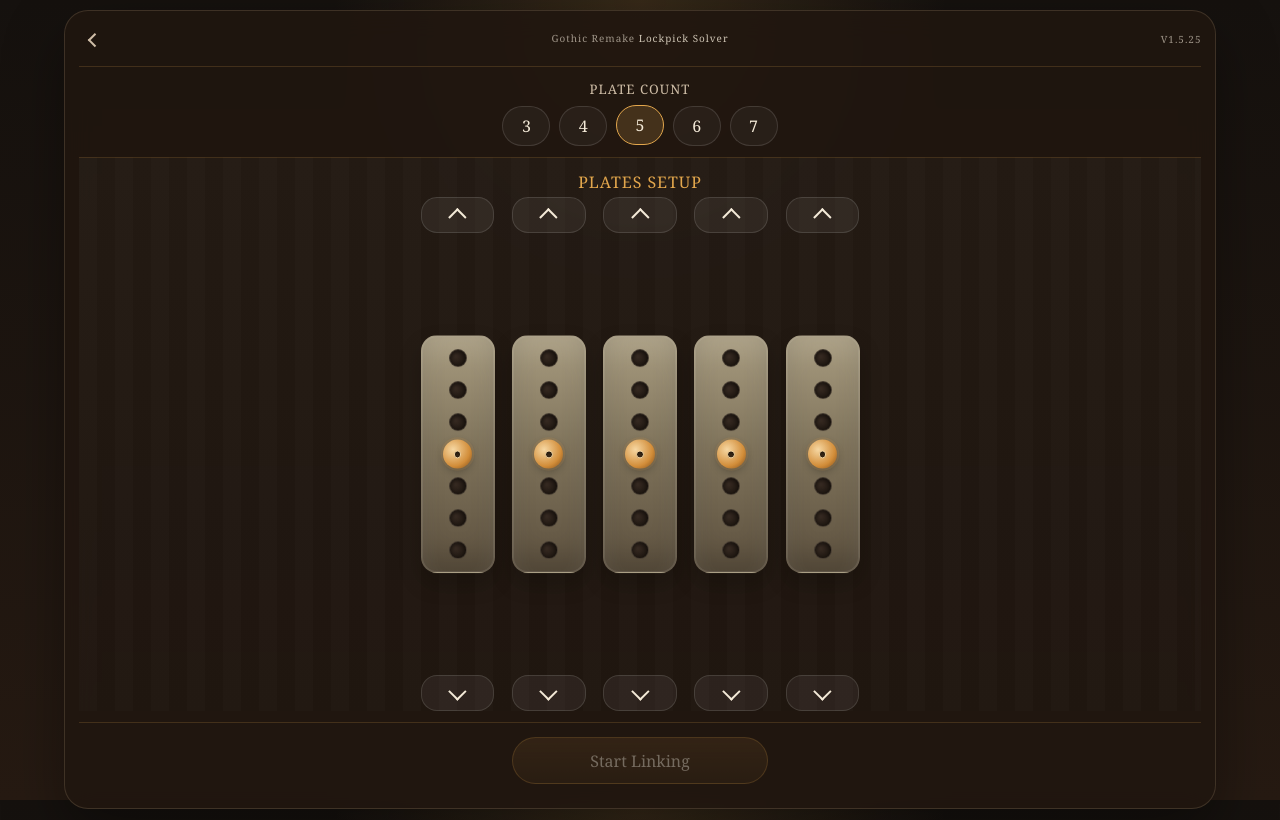
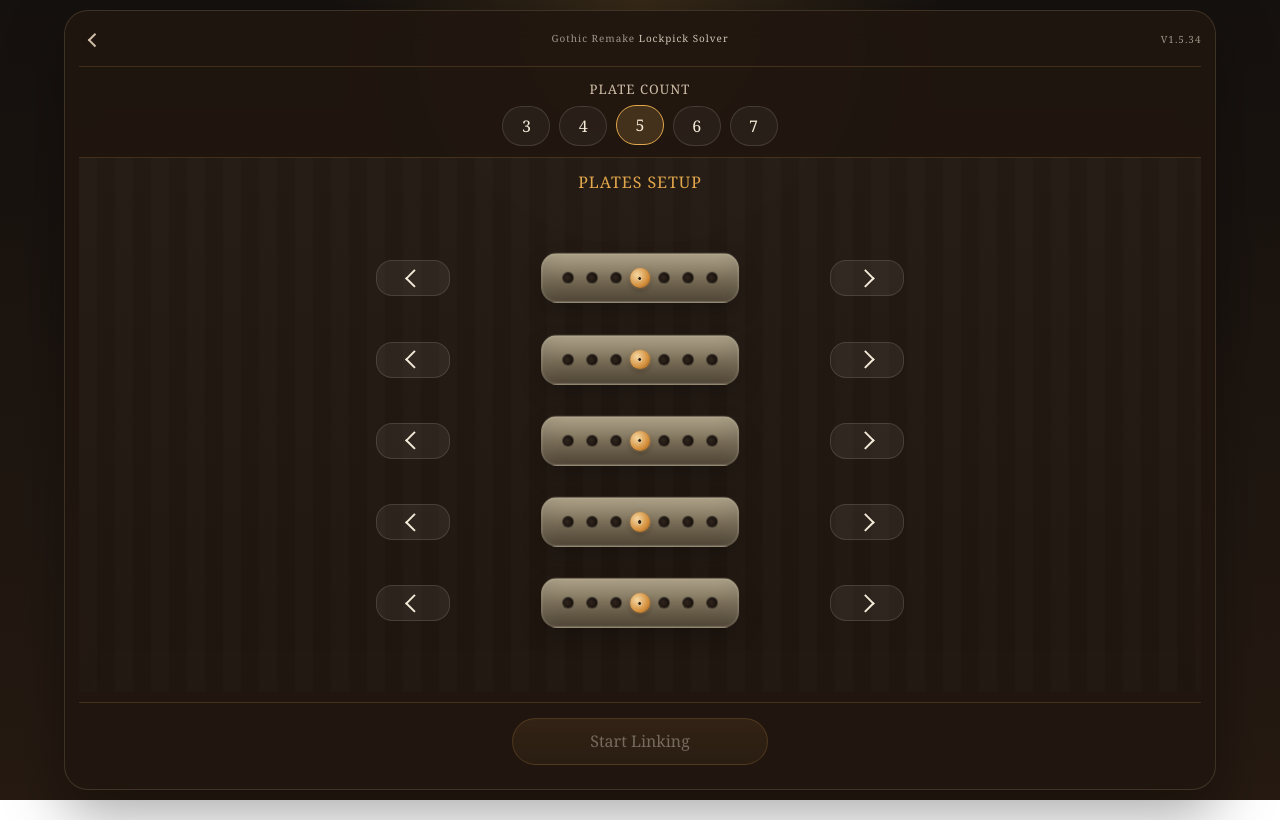
Before and after one commit to rychorus/gothiclock, a React (Vite) app: page / in a window 1280 px wide. Both pictures are taken after a click on the button "New lock". Built offline with nearby package versions, Linux system fonts and the light colour scheme.

Commit message:
Refine horizontal plate layout and testing flow

```diff
--- a/src/components/LockpickAppView.jsx
+++ b/src/components/LockpickAppView.jsx
@@ -29,7 +29,8 @@ function renderHeroTitle(mode) {
 function getStageInstruction(appState, currentSolutionChunk) {
   if (appState.mode === "linking" && appState.currentTask) {
     const driver = (appState.currentTask.driver ?? 0) + 1;
-    return appState.currentTask.phase === "step2" ? `What moved with plate ${driver}?` : `Move plate ${driver} ${appState.currentTask.direction ?? "up"}`;
+    const direction = appState.currentTask.direction === "up" ? "left" : "right";
+    return appState.currentTask.phase === "step2" ? `What moved with plate ${driver}?` : `Move plate ${driver} ${direction}`;
   }
 
   return appState.mode === "setup" ? "Plates setup" : "";
@@ -128,10 +129,8 @@ export function LockpickAppView({ app, appVersion }) {
             </section>
           ) : null}
 
-          <section className={`lock-stage${appState.mode === "solution" || appState.mode === "ready_to_solve" ? " is-solution-compact" : ""}${appState.mode === "linking" ? " has-stage-controls has-bottom-instruction" : ""}`} hidden={appState.mode === "menu" || appState.mode === "load"}>
+          <section className={`lock-stage${appState.mode === "solution" || appState.mode === "ready_to_solve" ? " is-solution-compact" : ""}`} hidden={appState.mode === "menu" || appState.mode === "load"}>
             {stageInstruction ? <div className={`stage-instruction${appState.mode === "setup" ? " is-setup-mode" : ""}${appState.mode === "linking" ? " is-linking-mode" : ""}`} aria-live="polite">{stageInstruction}</div> : null}
-            <button className="stage-start-over" type="button" hidden={appState.mode !== "linking"} onClick={actions.startOver}>Start over</button>
-            <button className="stage-reset" type="button" hidden={appState.mode === "setup" || appState.mode === "solution" || appState.mode === "ready_to_solve"} onClick={appState.mode === "testing" ? actions.resetTestingMode : actions.resetPlates}>Reset</button>
             <div className="plates-row" aria-label="Lock plates">
               {appState.offsets.map((offset, index) => (
                 <PlateColumn
@@ -152,6 +151,12 @@ export function LockpickAppView({ app, appVersion }) {
                 />
               ))}
             </div>
+            {(appState.mode === "linking" || appState.mode === "testing") ? (
+              <div className="stage-inline-actions">
+                {appState.mode === "linking" ? <button className="stage-start-over" type="button" onClick={actions.startOver}>Start over</button> : null}
+                <button className="stage-reset" type="button" onClick={appState.mode === "testing" ? actions.resetTestingMode : actions.resetPlates}>Reset</button>
+              </div>
+            ) : null}
           </section>
 
           {(appState.mode === "ready_to_solve" || appState.mode === "solution") ? (
--- a/src/components/PlateColumn.jsx
+++ b/src/components/PlateColumn.jsx
@@ -2,10 +2,10 @@ import { useMemo, useRef, useState } from "react";
 
 function getTransformValue(offset, dragPixels) {
   if (dragPixels !== null) {
-    return `translateY(calc(-50% + ${dragPixels}px))`;
+    return `translate(calc(-50% + ${dragPixels}px), -50%)`;
   }
 
-  return `translateY(calc(-50% + (${offset}) * (var(--hole-size) + var(--hole-gap))))`;
+  return `translate(calc(-50% + (${offset}) * (var(--hole-size) + var(--hole-gap))), -50%)`;
 }
 
 export function PlateColumn({
@@ -95,9 +95,9 @@ export function PlateColumn({
     }
 
     const stackStyles = window.getComputedStyle(stackRef.current);
-    const gap = parseFloat(stackStyles.rowGap || stackStyles.gap || "0");
-    const holeHeight = holeRef.current.getBoundingClientRect().height;
-    return gap + holeHeight;
+    const gap = parseFloat(stackStyles.columnGap || stackStyles.gap || "0");
+    const holeWidth = holeRef.current.getBoundingClientRect().width;
+    return gap + holeWidth;
   }
 
   function handlePointerDown(event) {
@@ -109,8 +109,8 @@ export function PlateColumn({
     const stepSize = measureStepSize();
     dragStateRef.current = {
       pointerId: event.pointerId,
-      startY: event.clientY,
-      lastClientY: event.clientY,
+      startX: event.clientX,
+      lastClientX: event.clientX,
       startOffset: offset,
       stepSize,
     };
@@ -124,8 +124,8 @@ export function PlateColumn({
       return;
     }
 
-    dragState.lastClientY = event.clientY;
-    const deltaPixels = event.clientY - dragState.startY;
+    dragState.lastClientX = event.clientX;
+    const deltaPixels = event.clientX - dragState.startX;
     const nextPixels = (dragState.startOffset * dragState.stepSize) + deltaPixels;
     const minPixels = bounds.min * dragState.stepSize;
     const maxPixels = bounds.max * dragState.stepSize;
@@ -138,10 +138,10 @@ export function PlateColumn({
       return;
     }
 
-    const finalY = typeof event.clientY === "number" && event.clientY !== 0 ? event.clientY : dragState.lastClientY;
-    const snappedDelta = Math.round((finalY - dragState.startY) / dragState.stepSize);
+    const finalX = typeof event.clientX === "number" && event.clientX !== 0 ? event.clientX : dragState.lastClientX;
+    const snappedDelta = Math.round((finalX - dragState.startX) / dragState.stepSize);
     const snappedOffset = Math.max(bounds.min, Math.min(bounds.max, dragState.startOffset + snappedDelta));
-    const attemptedDirection = finalY === dragState.startY ? 0 : (finalY < dragState.startY ? -1 : 1);
+    const attemptedDirection = finalX === dragState.startX ? 0 : (finalX < dragState.startX ? -1 : 1);
 
     viewportRef.current.classList.remove("is-dragging");
     viewportRef.current.releasePointerCapture?.(dragState.pointerId);
@@ -151,14 +151,16 @@ export function PlateColumn({
   }
 
   const hideMoveButtons = mode === "solution" || mode === "ready_to_solve";
+  const leftSuggested = mode === "linking" && currentTask?.phase === "step1" && currentTask?.driver === index && currentTask.direction === "up";
+  const rightSuggested = mode === "linking" && currentTask?.phase === "step1" && currentTask?.driver === index && currentTask.direction === "down";
 
   return (
     <article className={classes} data-plate-index={index}>
       <button
-        className={`plate-button${mode === "linking" && currentTask?.phase === "step1" && currentTask?.driver === index && currentTask.direction === "up" ? " is-suggested" : ""}`}
+        className={`plate-button${leftSuggested ? " is-suggested" : ""}`}
         type="button"
-        data-direction="up"
-        aria-label="Move plate up"
+        data-direction="left"
+        aria-label="Move plate left"
         hidden={hideMoveButtons}
         disabled={!canMoveUp}
         onClick={() => onMove(index, "up")}
@@ -199,10 +201,10 @@ export function PlateColumn({
       </div>
 
       <button
-        className={`plate-button${mode === "linking" && currentTask?.phase === "step1" && currentTask?.driver === index && currentTask.direction === "down" ? " is-suggested" : ""}`}
+        className={`plate-button${rightSuggested ? " is-suggested" : ""}`}
         type="button"
-        data-direction="down"
-        aria-label="Move plate down"
+        data-direction="right"
+        aria-label="Move plate right"
         hidden={hideMoveButtons}
         disabled={!canMoveDown}
         onClick={() => onMove(index, "down")}
--- a/src/hooks/useLockpickApp.js
+++ b/src/hooks/useLockpickApp.js
@@ -16,6 +16,7 @@ export function useLockpickApp() {
     document.body.classList.toggle("is-load-mode", appState.mode === "load");
     document.body.classList.toggle("is-linking-mode", appState.mode === "linking");
     document.body.classList.toggle("is-solution-mode", appState.mode === "solution" || appState.mode === "ready_to_solve" || appState.mode === "testing");
+    document.body.classList.toggle("is-testing-mode", appState.mode === "testing");
   }, [appState.mode]);
 
   useEffect(() => {
--- a/styles.css
+++ b/styles.css
@@ -20,13 +20,21 @@ html {
   --link-known: #b7d98d;
   --stage-height: clamp(17rem, 45vh, 24rem);
   --plate-width: clamp(2.8rem, 10vw, 4.6rem);
-  --hole-size: clamp(0.75rem, 2.4vw, 1.15rem);
-  --hole-gap: clamp(0.75rem, 1.7vh, 1.1rem);
+  --hole-size: clamp(0.52rem, 1.7vw, 0.78rem);
+  --hole-gap: clamp(0.62rem, 1.45vh, 0.94rem);
+  --plate-padding-x: 1.28rem;
   --plate-padding-y: 0.8rem;
   --travel-steps: 3;
-  --plate-body-height: calc((7 * var(--hole-size)) + (6 * var(--hole-gap)) + (2 * var(--plate-padding-y)));
+  --plate-body-height: calc((7 * var(--hole-size)) + (6 * var(--hole-gap)) + (2 * var(--plate-padding-x)));
   --travel-distance: calc(var(--travel-steps) * (var(--hole-size) + var(--hole-gap)));
   --plate-overflow-space: max(0px, calc(var(--travel-distance) - ((var(--stage-height) - var(--plate-body-height)) / 2)));
+  --plate-lane-length: clamp(15rem, 54vw, 24rem);
+  --plate-lane-height: max(clamp(3.15rem, 9vw, 4.7rem), calc(var(--plate-body-thickness) + 0.62rem));
+  --plate-body-width: calc((7 * var(--hole-size)) + (6 * var(--hole-gap)) + (2 * var(--plate-padding-x)));
+  --plate-body-thickness: clamp(2.45rem, 6vw, 3.15rem);
+  --plate-status-width: 1.7rem;
+  --plate-side-gap: clamp(0.7rem, 1.8vw, 1rem);
+  --plate-track-width: calc(var(--plate-body-width) + (2 * var(--travel-distance)) + 0.9rem);
 }
 
 * {
@@ -348,6 +356,10 @@ body.is-load-mode .controls-card--load-screen {
 .lock-stage {
   position: relative;
   overflow: visible;
+  display: flex;
+  flex-direction: column;
+  align-items: center;
+  justify-content: flex-start;
   padding: clamp(1.65rem, 3vw, 2rem) 0 0;
   background:
     linear-gradient(180deg, rgba(255, 255, 255, 0.02), rgba(0, 0, 0, 0.02)),
@@ -372,10 +384,19 @@ body.is-load-mode .controls-card--load-screen {
 .lock-stage.is-solution-compact {
   --stage-height: clamp(8.8rem, 20vh, 10.75rem);
   --plate-width: clamp(1.75rem, 5.4vw, 2.45rem);
-  --hole-size: clamp(0.44rem, 1.25vw, 0.62rem);
-  --hole-gap: clamp(0.3rem, 0.66vh, 0.46rem);
+  --hole-size: clamp(0.48rem, 1.35vw, 0.68rem);
+  --hole-gap: clamp(0.3rem, 0.66vh, 0.44rem);
+  --plate-padding-x: 1rem;
+  --plate-body-thickness: clamp(2rem, 4.9vw, 2.55rem);
+  --plate-lane-height: max(clamp(2.8rem, 7vw, 3.9rem), calc(var(--plate-body-thickness) + 0.48rem));
   padding-top: 0.28rem;
   padding-bottom: 0.12rem;
+}
+
+body.is-testing-mode .lock-stage {
+  --hole-size: clamp(0.5rem, 1.6vw, 0.74rem);
+  --hole-gap: clamp(0.58rem, 1.35vh, 0.88rem);
+  --plate-body-thickness: clamp(2.35rem, 5.8vw, 3rem);
 }
 
 .stage-instruction {
@@ -399,12 +420,13 @@ body.is-load-mode .controls-card--load-screen {
 }
 
 .stage-instruction.is-linking-mode {
-  top: 0.95rem;
-  bottom: auto;
-  left: 50%;
-  transform: translateX(-50%);
+  position: static;
+  top: auto;
+  left: auto;
+  transform: none;
   width: max-content;
   max-width: calc(100% - 1rem);
+  margin-bottom: 0.75rem;
   padding: 0.3rem 0.55rem;
   border-radius: 999px;
   background: rgba(23, 16, 11, 0.82);
@@ -413,9 +435,6 @@ body.is-load-mode .controls-card--load-screen {
 }
 
 .stage-reset {
-  position: absolute;
-  right: 0;
-  bottom: 0.55rem;
   z-index: 4;
   border-radius: 999px;
   border: 1px solid rgba(255, 255, 255, 0.1);
@@ -436,9 +455,6 @@ body.is-load-mode .controls-card--load-screen {
 }
 
 .stage-start-over {
-  position: absolute;
-  left: 0;
-  bottom: 0.55rem;
   z-index: 4;
   border-radius: 999px;
   border: 1px solid rgba(255, 255, 255, 0.1);
@@ -458,43 +474,54 @@ body.is-load-mode .controls-card--load-screen {
   outline: none;
 }
 
-.lock-stage.has-stage-controls .stage-start-over,
-.lock-stage.has-stage-controls .stage-reset {
-  bottom: 0.55rem;
-}
-
 .plates-row {
   position: relative;
-  display: flex;
+  display: grid;
+  gap: clamp(0.22rem, 0.75vw, 0.38rem);
+  justify-items: center;
+  align-content: center;
   justify-content: center;
-  gap: clamp(0.55rem, 1.6vw, 1.1rem);
-  align-items: stretch;
-  height: 100%;
+  flex: 1 1 auto;
+  width: fit-content;
+  max-width: 100%;
+  height: auto;
+  min-height: 0;
+  margin: 0 auto;
   z-index: 1;
 }
 
 .plate-column {
-  display: grid;
-  grid-template-rows: auto auto auto auto;
-  gap: 0.45rem;
-  align-items: center;
-  align-self: center;
-}
-
-.plate-column .plate-status-row {
-  grid-row: 1;
-}
-
-.plate-column .plate-button[data-direction="up"] {
-  grid-row: 2;
+  position: relative;
+  display: grid;
+  grid-template-columns: var(--plate-width) var(--plate-track-width) var(--plate-width);
+  column-gap: clamp(0.46rem, 1.2vw, 0.72rem);
+  align-items: center;
+  justify-content: center;
+  width: fit-content;
+  max-width: 100%;
+}
+
+.plate-column .plate-button[data-direction="left"] {
+  grid-column: 1;
 }
 
 .plate-column .plate-viewport {
-  grid-row: 3;
-}
-
-.plate-column .plate-button[data-direction="down"] {
-  grid-row: 4;
+  grid-column: 2;
+}
+
+.plate-column .plate-button[data-direction="right"] {
+  grid-column: 3;
+}
+
+.plate-column.show-status .plate-status-row {
+  display: flex;
+  position: absolute;
+  right: calc(100% + 1.45rem);
+  top: 50%;
+  transform: translateY(-50%);
+  width: var(--plate-status-width);
+  min-height: var(--plate-lane-height);
+  z-index: 2;
 }
 
 .plate-column.is-driver .plate-body {
@@ -625,22 +652,20 @@ body.is-load-mode .controls-card--load-screen {
   border-bottom: 2px solid currentColor;
 }
 
-.plate-button[data-direction="up"] span {
-  transform: rotate(-135deg);
-  margin-top: 0.25rem;
-}
-
-.plate-button[data-direction="down"] span {
-  transform: rotate(45deg);
-  margin-bottom: 0.25rem;
+.plate-button[data-direction="left"] span {
+  transform: rotate(135deg);
+  margin-left: 0.15rem;
+}
+
+.plate-button[data-direction="right"] span {
+  transform: rotate(-45deg);
+  margin-right: 0.15rem;
 }
 
 .plate-viewport {
   position: relative;
-  width: var(--plate-width);
-  height: var(--stage-height);
-  margin-top: var(--plate-overflow-space);
-  margin-bottom: var(--plate-overflow-space);
+  width: min(100%, var(--plate-track-width));
+  height: var(--plate-lane-height);
   overflow: visible;
   border-radius: 1.2rem;
   cursor: grab;
@@ -673,21 +698,21 @@ body.is-load-mode .controls-card--load-screen {
 }
 
 .plate-column.is-prompt-up .plate-direction-cue {
-  transform: translate(-50%, calc(-50% - (var(--plate-body-height) / 2) - clamp(0.46rem, calc(var(--plate-width) * 0.16), 0.72rem)));
+  transform: translate(calc(-50% - (var(--plate-body-width) / 2) - 1rem), -50%);
   animation: cueUp 1.2s ease-in-out infinite;
 }
 
 .plate-column.is-prompt-up .plate-direction-cue span {
-  transform: rotate(-135deg);
+  transform: rotate(135deg);
 }
 
 .plate-column.is-prompt-down .plate-direction-cue {
-  transform: translate(-50%, calc(-50% + (var(--plate-body-height) / 2) + clamp(0.46rem, calc(var(--plate-width) * 0.16), 0.72rem)));
+  transform: translate(calc(-50% + (var(--plate-body-width) / 2) + 1rem), -50%);
   animation: cueDown 1.2s ease-in-out infinite;
 }
 
 .plate-column.is-prompt-down .plate-direction-cue span {
-  transform: rotate(45deg);
+  transform: rotate(-45deg);
 }
 
 .plate-viewport.is-locked {
@@ -696,13 +721,8 @@ body.is-load-mode .controls-card--load-screen {
 
 .plate-status-row {
   display: none;
+  align-items: center;
   justify-content: center;
-  min-height: 1.7rem;
-  margin-bottom: 0.08rem;
-}
-
-.plate-column.show-status .plate-status-row {
-  display: flex;
 }
 
 .plate-status {
@@ -744,8 +764,8 @@ body.is-load-mode .controls-card--load-screen {
 
 .center-band {
   position: absolute;
-  inset: 50% 0 auto 0;
-  transform: translateY(-50%);
+  inset: 0 50% 0 auto;
+  transform: translateX(50%);
   display: flex;
   justify-content: center;
   align-items: center;
@@ -784,10 +804,11 @@ body.is-load-mode .controls-card--load-screen {
 
 .plate-track {
   position: absolute;
-  left: 0;
+  left: 50%;
   top: 50%;
-  width: 100%;
-  transform: translateY(-50%);
+  height: var(--plate-body-thickness);
+  width: var(--plate-body-width);
+  transform: translate(-50%, -50%);
   will-change: transform;
   transition: transform 180ms ease;
 }
@@ -805,10 +826,12 @@ body.is-load-mode .controls-card--load-screen {
 }
 
 .plate-body {
-  width: 100%;
+  width: var(--plate-body-width);
+  height: 100%;
   display: flex;
   justify-content: center;
-  padding: var(--plate-padding-y) 0;
+  align-items: center;
+  padding: 0 var(--plate-padding-x);
   background: var(--plate);
   border: 1px solid rgba(255, 255, 255, 0.08);
   border-radius: 1rem;
@@ -820,9 +843,9 @@ body.is-load-mode .controls-card--load-screen {
 }
 
 .hole-stack {
-  display: grid;
+  display: flex;
   gap: var(--hole-gap);
-  justify-items: center;
+  align-items: center;
 }
 
 .hole {
@@ -859,15 +882,15 @@ body.is-load-mode .controls-card--load-screen {
 }
 
 @keyframes testingBounceUp {
-  0% { transform: translateY(0); }
-  35% { transform: translateY(calc((var(--hole-size) + var(--hole-gap)) * -0.45)); }
-  100% { transform: translateY(0); }
+  0% { transform: translateX(0); }
+  35% { transform: translateX(calc((var(--hole-size) + var(--hole-gap)) * -0.45)); }
+  100% { transform: translateX(0); }
 }
 
 @keyframes testingBounceDown {
-  0% { transform: translateY(0); }
-  35% { transform: translateY(calc((var(--hole-size) + var(--hole-gap)) * 0.45)); }
-  100% { transform: translateY(0); }
+  0% { transform: translateX(0); }
+  35% { transform: translateX(calc((var(--hole-size) + var(--hole-gap)) * 0.45)); }
+  100% { transform: translateX(0); }
 }
 
 @keyframes testingBlockedShake {
@@ -897,6 +920,15 @@ body.is-load-mode .controls-card--load-screen {
 body.is-linking-mode .panel {
   gap: 0.35rem;
   padding-bottom: 0.3rem;
+}
+
+.stage-inline-actions {
+  display: flex;
+  justify-content: center;
+  gap: 0.75rem;
+  margin-top: 0.75rem;
+  padding-top: 0.35rem;
+  flex-wrap: wrap;
 }
 
 .footer-actions[data-mode="solution"],
@@ -1700,48 +1732,48 @@ body.is-linking-mode .panel {
 @keyframes nudgeUp {
   0%,
   40% {
-    transform: translateY(0);
+    transform: translateX(0);
   }
   60%,
   93% {
-    transform: translateY(calc(-1 * (var(--hole-size) + var(--hole-gap))));
+    transform: translateX(calc(-1 * (var(--hole-size) + var(--hole-gap))));
   }
   100% {
-    transform: translateY(0);
+    transform: translateX(0);
   }
 }
 
 @keyframes nudgeDown {
   0%,
   40% {
-    transform: translateY(0);
+    transform: translateX(0);
   }
   60%,
   93% {
-    transform: translateY(calc(var(--hole-size) + var(--hole-gap)));
+    transform: translateX(calc(var(--hole-size) + var(--hole-gap)));
   }
   100% {
-    transform: translateY(0);
+    transform: translateX(0);
   }
 }
 
 @keyframes cueUp {
   0%,
   100% {
-    transform: translate(-50%, calc(-50% - (var(--plate-body-height) / 2) - 1.2rem));
+    transform: translate(calc(-50% - (var(--plate-body-width) / 2) - 1rem), -50%);
   }
   50% {
-    transform: translate(-50%, calc(-50% - (var(--plate-body-height) / 2) - 1.55rem));
+    transform: translate(calc(-50% - (var(--plate-body-width) / 2) - 1.35rem), -50%);
   }
 }
 
 @keyframes cueDown {
   0%,
   100% {
-    transform: translate(-50%, calc(-50% + (var(--plate-body-height) / 2) + 1.2rem));
+    transform: translate(calc(-50% + (var(--plate-body-width) / 2) + 1rem), -50%);
   }
   50% {
-    transform: translate(-50%, calc(-50% + (var(--plate-body-height) / 2) + 1.55rem));
+    transform: translate(calc(-50% + (var(--plate-body-width) / 2) + 1.35rem), -50%);
   }
 }
 
@@ -1776,21 +1808,16 @@ body.is-linking-mode .panel {
   .lock-stage.is-solution-compact {
     --stage-height: clamp(8.4rem, 20dvh, 10.4rem);
     --plate-width: clamp(1.7rem, 8vw, 2.15rem);
-    --hole-size: clamp(0.42rem, 1.45vw, 0.56rem);
-    --hole-gap: clamp(0.32rem, 0.72vh, 0.44rem);
+    --hole-size: clamp(0.38rem, 1.25vw, 0.54rem);
+    --hole-gap: clamp(0.28rem, 0.62vh, 0.38rem);
+    --plate-padding-x: 0.82rem;
+    --plate-body-thickness: clamp(1.82rem, 6vw, 2.3rem);
+    --plate-lane-height: max(clamp(2.45rem, 8vw, 3.2rem), calc(var(--plate-body-thickness) + 0.42rem));
     padding-top: 0.8rem;
   }
 
-  .lock-stage.has-stage-controls {
-    padding-top: 4.25rem;
-  }
-
-  .lock-stage.has-bottom-instruction {
-    padding-bottom: 2.6rem;
-  }
-
   .plates-row {
-    gap: 0.3rem;
+    gap: 0.22rem;
   }
 
   .plate-button {
```
Also changed, not shown: src/lib/lockData.js.
